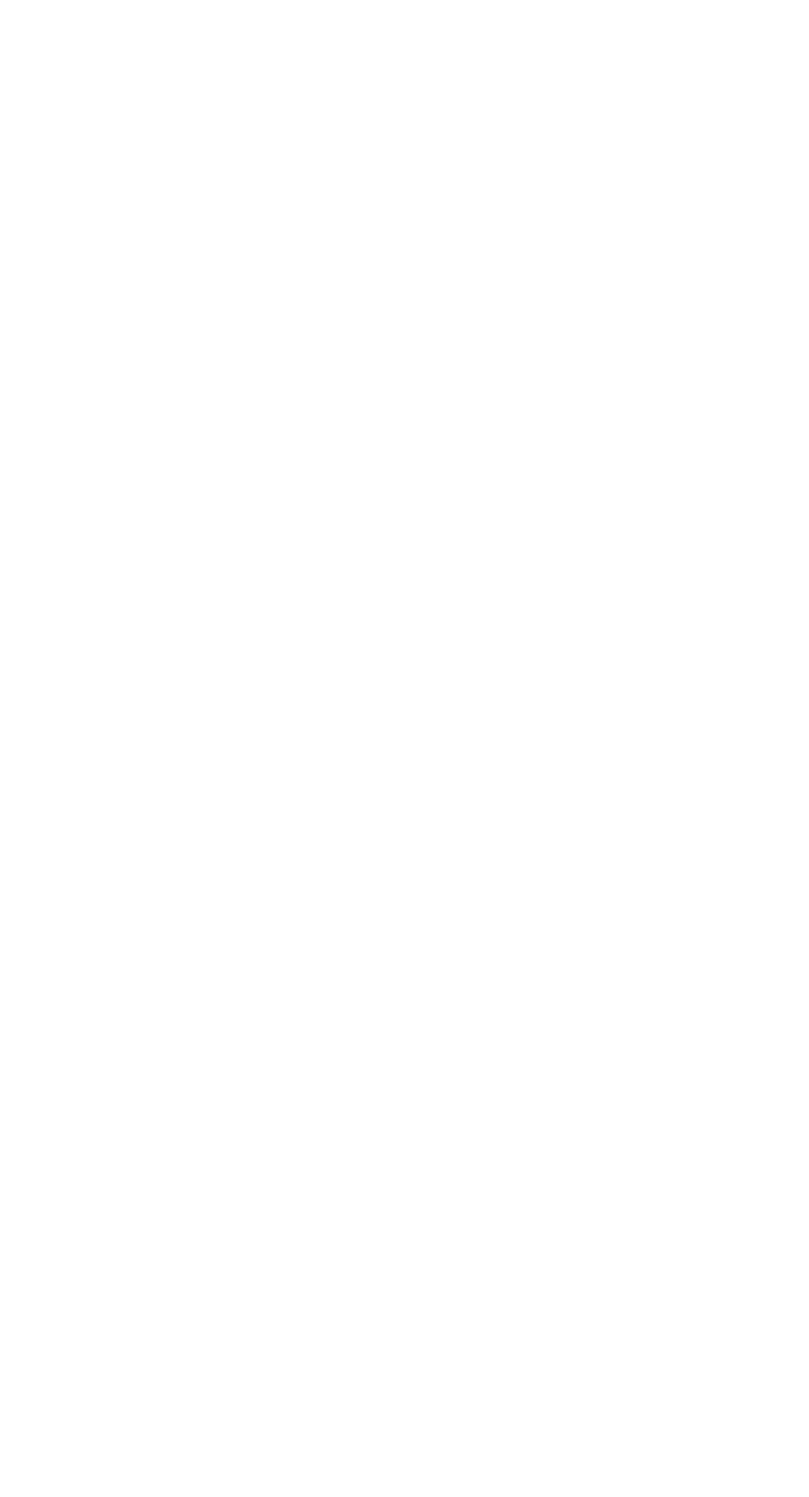
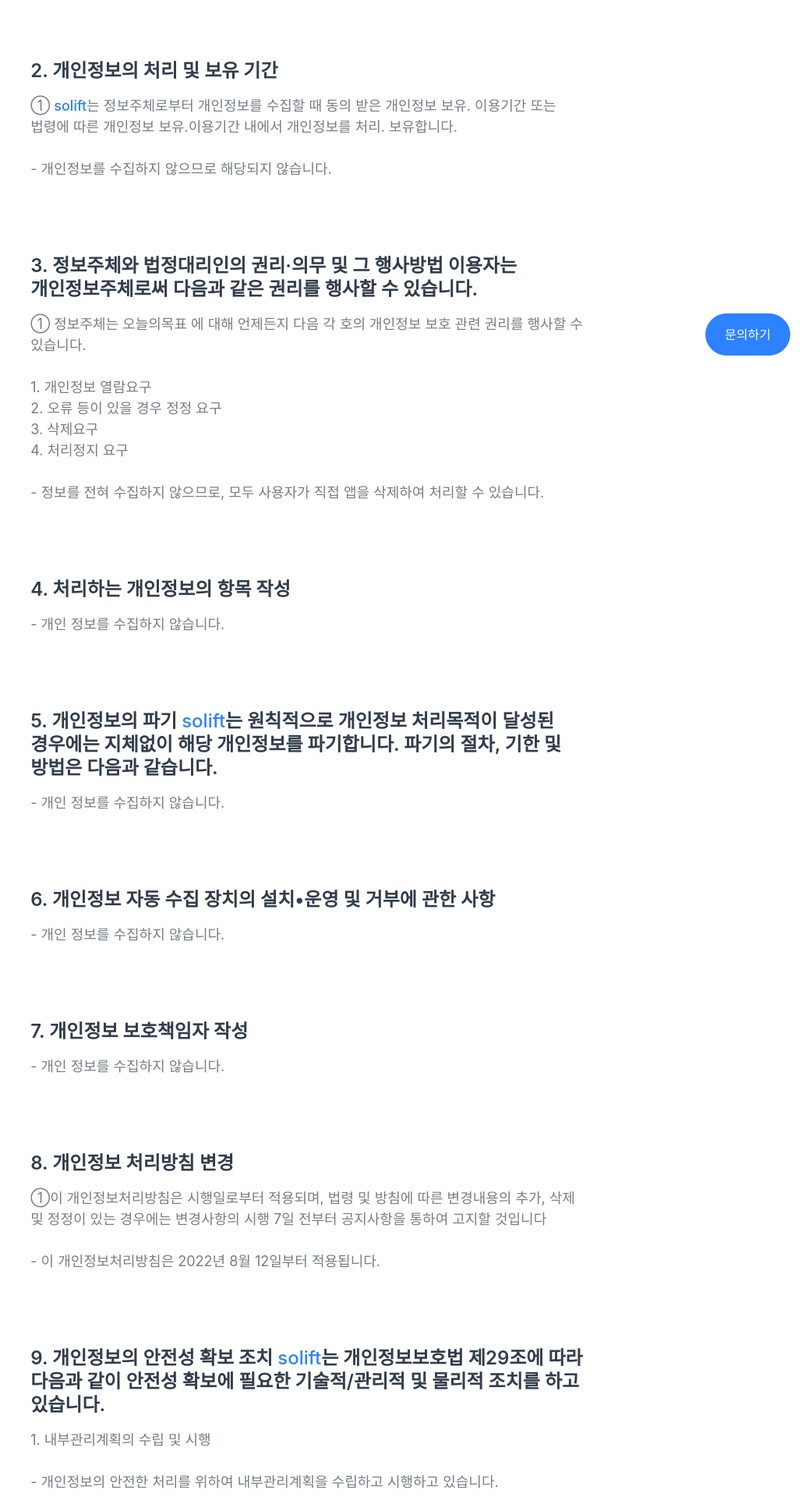
Before and after one commit to k1a11220/portfolio, a Next.js app: page /projects/solift/privacy-policy in a window 1280 px wide. Shown: the part 320-2240 px from the top of the page at 78% size, without its empty margins (242-1280 px from the left). Before the commit the page ends 800 px from the top, so only its background shows below. Built offline with nearby package versions, Linux system fonts and the light colour scheme; a web font is replaced by a local one.

Commit message:
Implement solift privacy policy

```diff
--- a/pages/projects/solift/privacy-policy.tsx
+++ b/pages/projects/solift/privacy-policy.tsx
@@ -1,5 +1,109 @@
+import { CustomHead } from "@components/custom-head";
+import FloatingButton from "@components/floating-button";
+import { B, Divider, H1, H2, P, Section } from "@components/typography";
+
 const PrivacyPolicy = () => {
-  return <div></div>;
+  return (
+    <>
+      <CustomHead title="우리의 선택, 우리의 미래" description="" />
+      <article>
+        <Divider />
+        <H1>solift 개인정보 처리방침</H1>
+        <Divider />
+        <Section>
+          <H2>1. 개인정보의 처리 목적</H2>
+          <P>
+            <B color="var(--blue)">solift</B> 는 다음의 목적을 위하여 개인정보를
+            처리하고 있으며, 다음의 목적 이외의 용도로는 이용하지 않습니다.
+          </P>
+        </Section>
+        <Section>
+          <H2>2. 개인정보의 처리 및 보유 기간</H2>
+          <P>
+            ① <B color="var(--blue)">solift</B>는 정보주체로부터 개인정보를
+            수집할 때 동의 받은 개인정보 보유․ 이용기간 또는 법령에 따른
+            개인정보 보유․이용기간 내에서 개인정보를 처리․ 보유합니다.
+            <br />
+            <br />
+            {/* <B color="var(--grey400)"> */}- 개인정보를 수집하지 않으므로
+            해당되지 않습니다.
+            {/* </B> */}
+          </P>
+        </Section>
+        <Section>
+          <H2>
+            3. 정보주체와 법정대리인의 권리·의무 및 그 행사방법 이용자는
+            개인정보주체로써 다음과 같은 권리를 행사할 수 있습니다.
+          </H2>
+          <P>
+            ① 정보주체는 오늘의목표 에 대해 언제든지 다음 각 호의 개인정보 보호
+            관련 권리를 행사할 수 있습니다.
+            <br />
+            <br />
+            1. 개인정보 열람요구
+            <br />
+            2. 오류 등이 있을 경우 정정 요구
+            <br />
+            3. 삭제요구
+            <br />
+            4. 처리정지 요구
+            <br />
+            <br />
+            {/* <B color="var(--grey400)"> */}- 정보를 전혀 수집하지 않으므로,
+            모두 사용자가 직접 앱을 삭제하여 처리할 수 있습니다.
+            {/* </B> */}
+          </P>
+        </Section>
+        <Section>
+          <H2>4. 처리하는 개인정보의 항목 작성</H2>
+          <P>- 개인 정보를 수집하지 않습니다.</P>
+        </Section>
+        <Section>
+          <H2>
+            5. 개인정보의 파기 <B color="var(--blue)">solift</B>는 원칙적으로
+            개인정보 처리목적이 달성된 경우에는 지체없이 해당 개인정보를
+            파기합니다. 파기의 절차, 기한 및 방법은 다음과 같습니다.
+          </H2>
+          <P>- 개인 정보를 수집하지 않습니다.</P>
+        </Section>
+        <Section>
+          <H2>6. 개인정보 자동 수집 장치의 설치•운영 및 거부에 관한 사항</H2>
+          <P>- 개인 정보를 수집하지 않습니다.</P>
+        </Section>
+        <Section>
+          <H2>7. 개인정보 보호책임자 작성</H2>
+          <P>- 개인 정보를 수집하지 않습니다.</P>
+        </Section>
+        <Section>
+          <H2>8. 개인정보 처리방침 변경</H2>
+          <P>
+            ①이 개인정보처리방침은 시행일로부터 적용되며, 법령 및 방침에 따른
+            변경내용의 추가, 삭제 및 정정이 있는 경우에는 변경사항의 시행 7일
+            전부터 공지사항을 통하여 고지할 것입니다
+            <br />
+            <br />- 이 개인정보처리방침은 2022년 8월 12일부터 적용됩니다.
+          </P>
+        </Section>
+        <Section>
+          <H2>
+            9. 개인정보의 안전성 확보 조치 <B color="var(--blue)">solift</B>는
+            개인정보보호법 제29조에 따라 다음과 같이 안전성 확보에 필요한
+            기술적/관리적 및 물리적 조치를 하고 있습니다.
+          </H2>
+          <P>
+            1. 내부관리계획의 수립 및 시행
+            <br /> <br />- 개인정보의 안전한 처리를 위하여 내부관리계획을
+            수립하고 시행하고 있습니다.
+          </P>
+        </Section>
+      </article>
+      <FloatingButton
+        icon={"contact"}
+        label={"문의하기"}
+        link={"mailto:beskar.son@gmail.com"}
+      />
+    </>
+  );
 };
 
 export default PrivacyPolicy;
```
